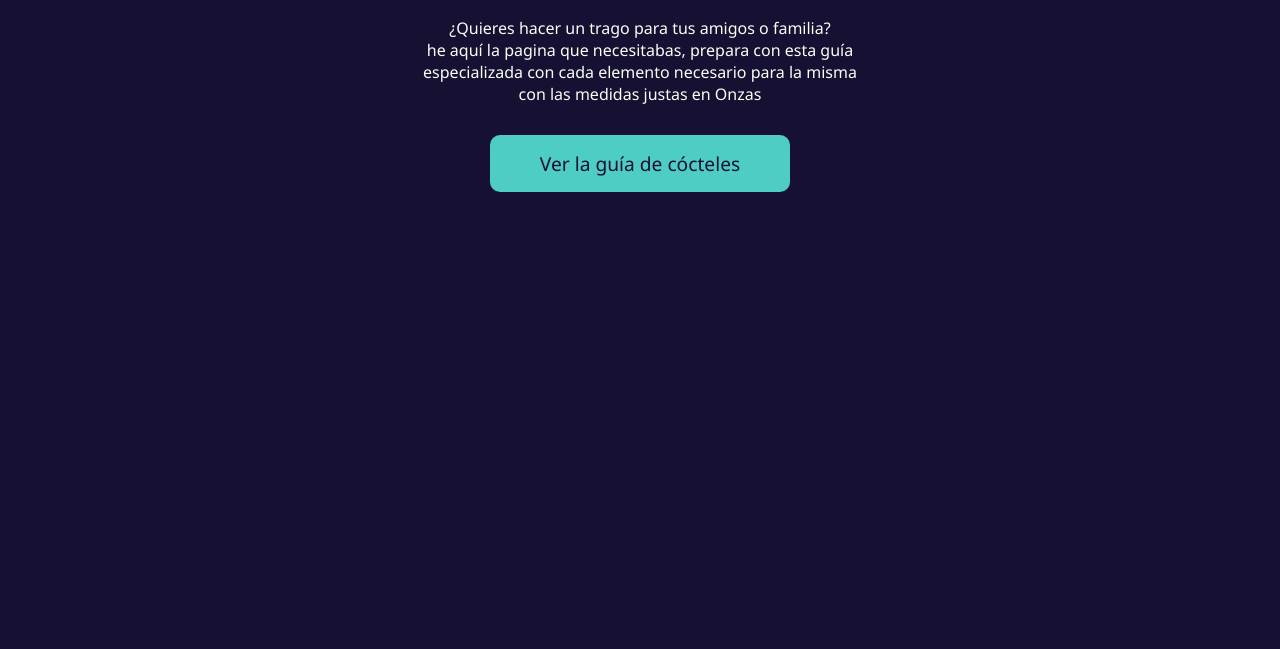
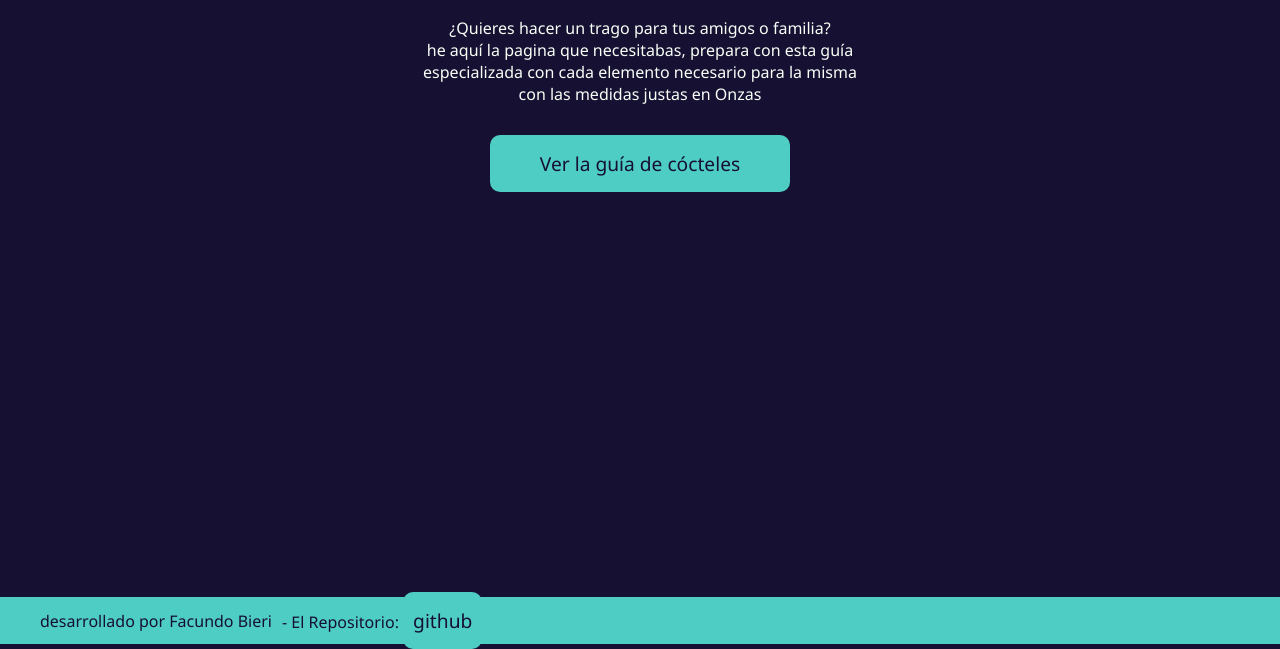
Before and after one commit to facundobieri/PaginaCocteles, a plain HTML site: page index.html in a window 1280 px wide. Shown: the part 156-805 px from the top of the page. Drawn offline with Linux system fonts and the light colour scheme.

Commit message:
laptopfooter

```diff
--- a/index.html
+++ b/index.html
@@ -33,5 +33,15 @@
             </a>
         </div>
     </main>
+    <footer>
+        <div>
+            <p>
+                desarrollado por Facundo Bieri
+            </p>
+            <p>
+                - El Repositorio: <a class="botones" href="https://github.com/facundobieri/PaginaCocteles">github</a>
+            </p>
+        </div>
+    </footer>
 </body>
 </html>
--- a/style.css
+++ b/style.css
@@ -41,6 +41,21 @@ header{
         width: 50px;
     }
 }
+
+footer{
+    margin-top: auto;
+    background-color: var(--color-background2);
+    color: var(--color-darkmoon);
+    padding: 10px 40px;
+    display: flex;
+    justify-content: space-between;
+    div{
+        display: flex;
+        gap: 10px;
+        align-items: center;
+    }
+}
+
 #inicio-main{
     display: flex;
     flex-direction: column;
```
Also changed, not shown: pagina2.html (+10 -0 lines).
